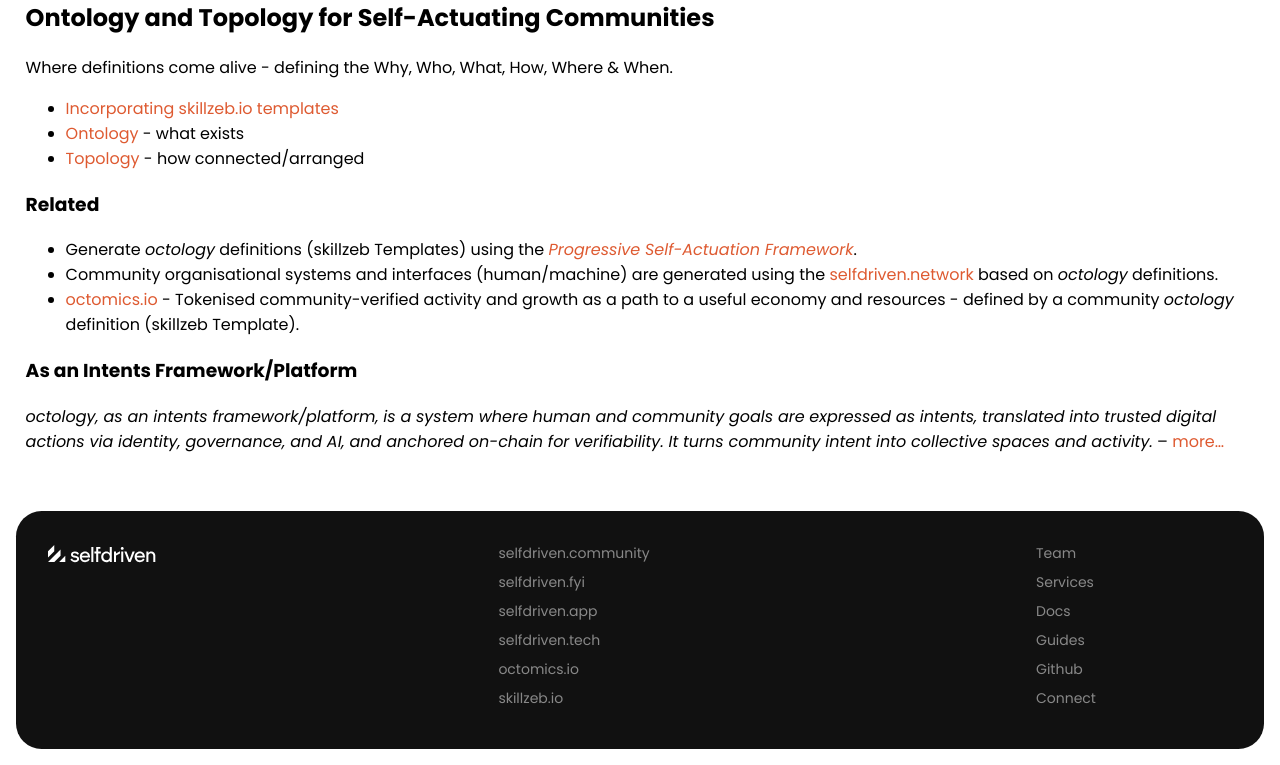
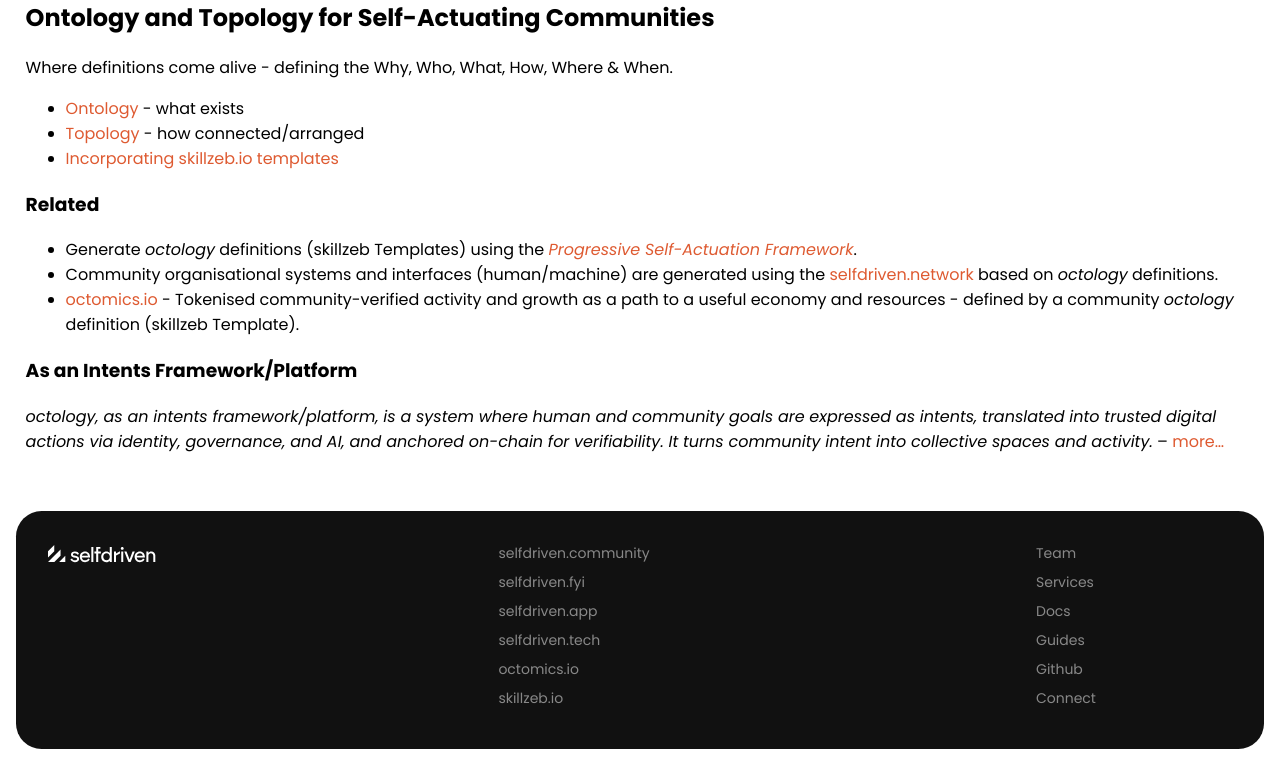
Before and after one commit to selfdriven-octo/octology, a Jekyll site: the page built from docs/index.md, in a window 1280 px wide. Shown: the part 367-1132 px from the top of the page. Built offline with Jekyll 4.4.1, drawn with Linux system fonts in a browser that asks for light colours.

```diff
--- a/docs/index.md
+++ b/docs/index.md
@@ -7,9 +7,9 @@ title: Home
 
 Where definitions come alive - defining the Why, Who, What, How, Where & When.
 
-- [Incorporating skillzeb.io templates](https://skillzeb.io)
 - [Ontology](/what-is-ontology/) - what exists
 - [Topology](/what-is-topology/) - how connected/arranged
+- [Incorporating skillzeb.io templates](https://skillzeb.io)
 
 ### Related
 - Generate *octology* definitions (skillzeb Templates) using the *[Progressive Self-Actuation Framework](https://onboarding.selfdriven.foundation)*.
```
